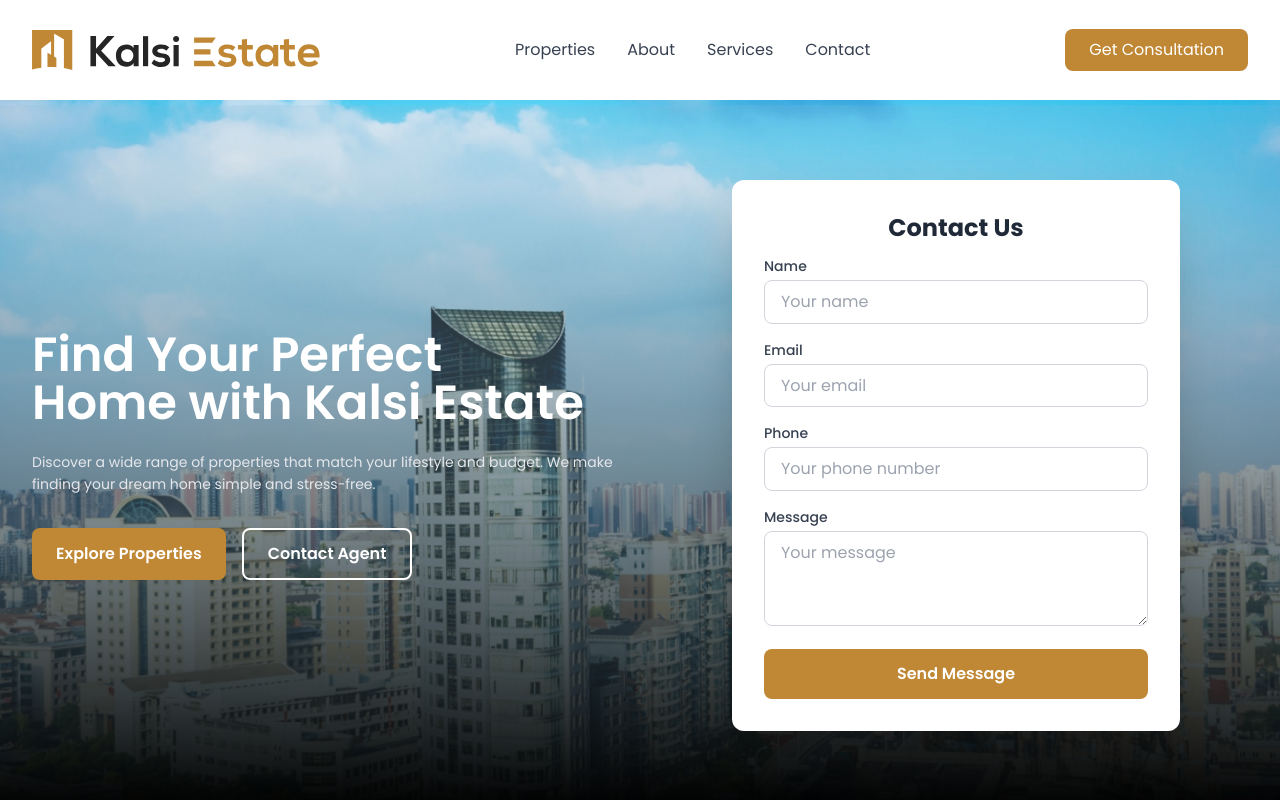
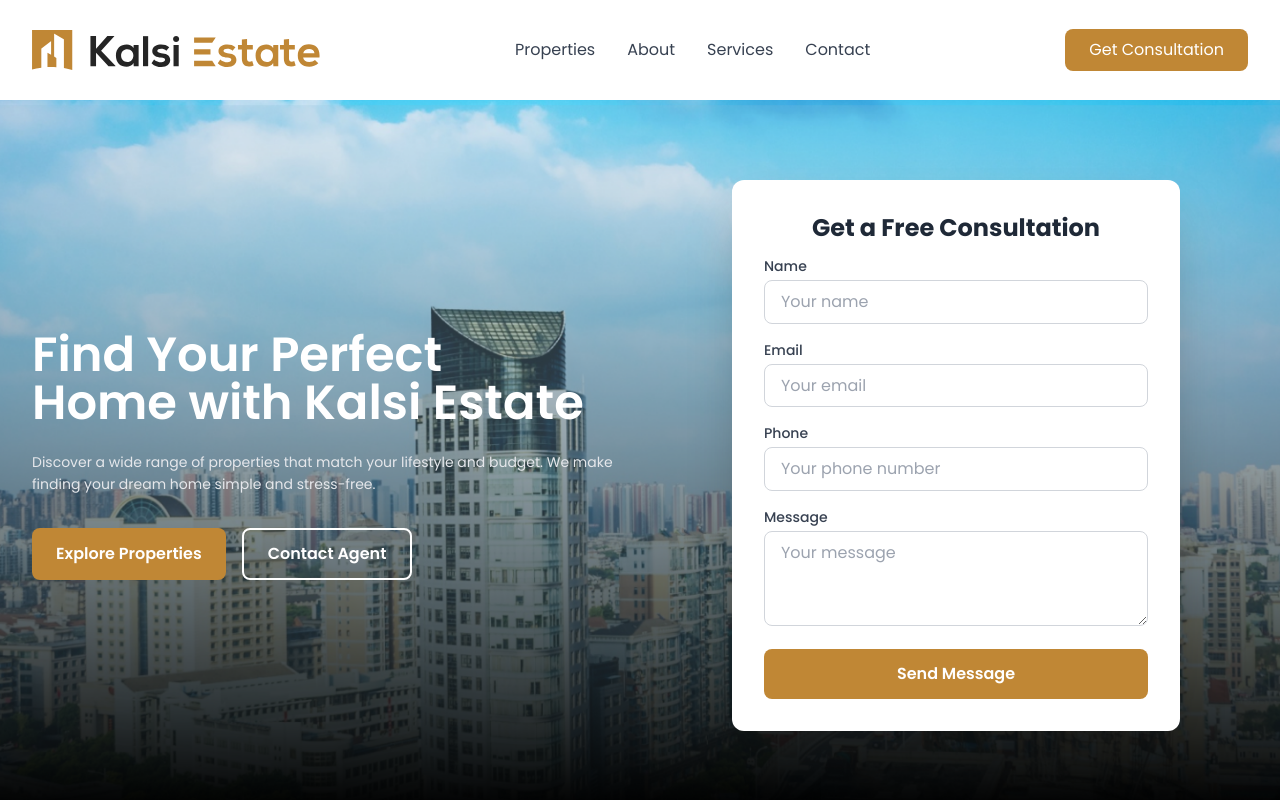
Before and after one commit to RAVI08RR/realstatemarketing, a Next.js app: page / in a window 1280 px wide. Shown: the top 800 px of the page. Built offline with nearby package versions, Linux system fonts and the light colour scheme.

Commit message:
icon updated who we are

```diff
--- a/src/app/components/ContactForm.js
+++ b/src/app/components/ContactForm.js
@@ -95,7 +95,7 @@ export default function ContactForm() {
               {/* Submit Button */}
               <button
                 type="submit"
-                className="w-full bg-[#C08735] text-white py-4 px-6 rounded-[30px] font-semibold hover:bg-amber-700 transition-colors duration-300 text-lg"
+                className="w-full bg-[#C08735] text-white py-4 px-6 rounded-lg font-semibold hover:bg-amber-700 transition-colors duration-300 text-lg"
               >
                 Submit Enquiry
               </button>
--- a/src/app/components/HeroSection.js
+++ b/src/app/components/HeroSection.js
@@ -30,11 +30,12 @@ export default function HeroSection() {
             </div>
 
 
+
           </div>
 
           {/* Right Side - Contact Form */}
           <div className="bg-white rounded-xl shadow-2xl p-8 max-w-md w-full mx-auto">
-            <h2 className="text-2xl font-bold text-gray-800 mb-3 text-center">Contact Us</h2>
+            <h2 className="text-2xl font-bold text-gray-800 mb-3 text-center ">Get a Free Consultation</h2>
             <form className="space-y-4">
               <div>
                 <label htmlFor="name" className="block text-sm font-medium text-gray-700 mb-1">Name</label>
```
